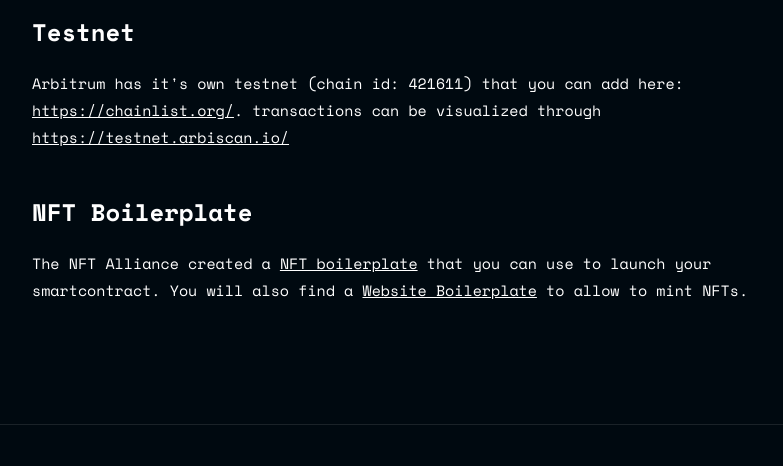
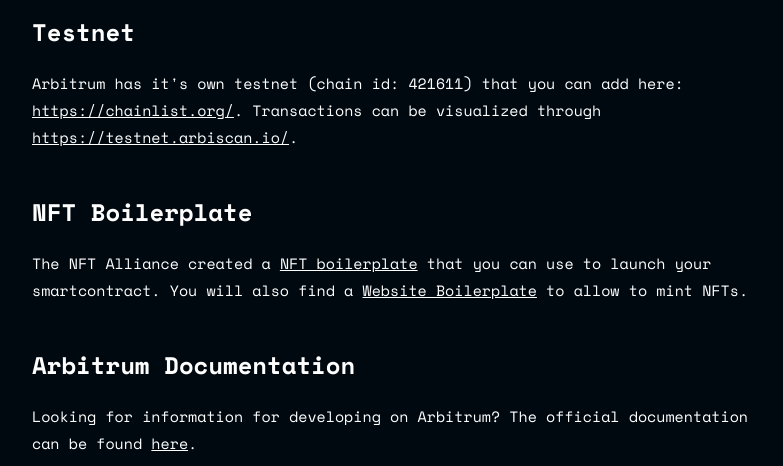
Before and after one commit to nft-alliance/nft-alliance-web-page, a Next.js app: page /develop in a window 1280 px wide. Shown: the part 334-800 px from the top of the page, without its empty margins (248-1031 px from the left). Built offline with nearby package versions, Linux system fonts and the light colour scheme.

Commit message:
Add arbitrum documentation link

```diff
--- a/pages/_app.tsx
+++ b/pages/_app.tsx
@@ -87,6 +87,7 @@ function App({ Component, pageProps }: AppProps) {
           transform: translateY(25%);
           opacity: 0;
         }
+
         .appear.d025{
           animation-delay: 0.25s;
         }
@@ -99,6 +100,15 @@ function App({ Component, pageProps }: AppProps) {
         .appear.d1{
           animation-delay: 1s;
         }
+
+        .appear.d125{
+          animation-delay: 1.25s;
+        }
+
+        .appear.d150{
+          animation-delay: 1.5s;
+        }
+
         @keyframes appear{
           to{
             opacity: 1;
--- a/pages/develop.tsx
+++ b/pages/develop.tsx
@@ -13,10 +13,10 @@ const Develop: NextPage = () => {
             Arbitrum has it&apos;s own testnet (chain id: 421611) that you can
             add here:{" "}
             <a href="https://chainlist.org/">https://chainlist.org/</a>.
-            transactions can be visualized through{" "}
+            Transactions can be visualized through{" "}
             <a href="https://testnet.arbiscan.io/">
               https://testnet.arbiscan.io/
-            </a>
+            </a>.
           </p>
 
           <h2 className="appear d075">NFT Boilerplate</h2>
@@ -30,6 +30,14 @@ const Develop: NextPage = () => {
               Website Boilerplate
             </a>{" "}
             to allow to mint NFTs.{" "}
+          </p>
+
+          <h2 className="appear d125">Arbitrum Documentation</h2>
+          <p className="appear d150">
+            Looking for information for developing on Arbitrum? The official documentation can be found {" "}
+            <a href="https://developer.offchainlabs.com/docs/inside_arbitrum">
+              here
+            </a>.
           </p>
         </main>
       </Layout>
```
